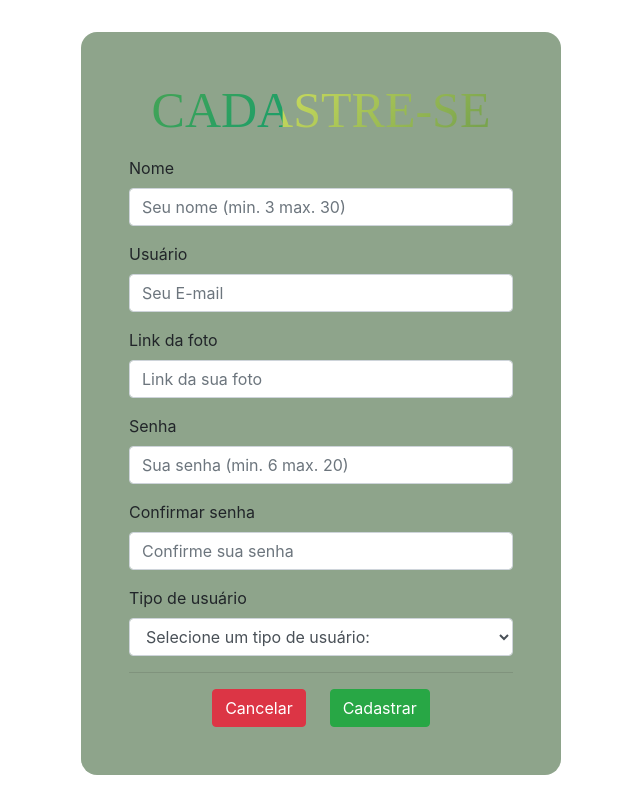
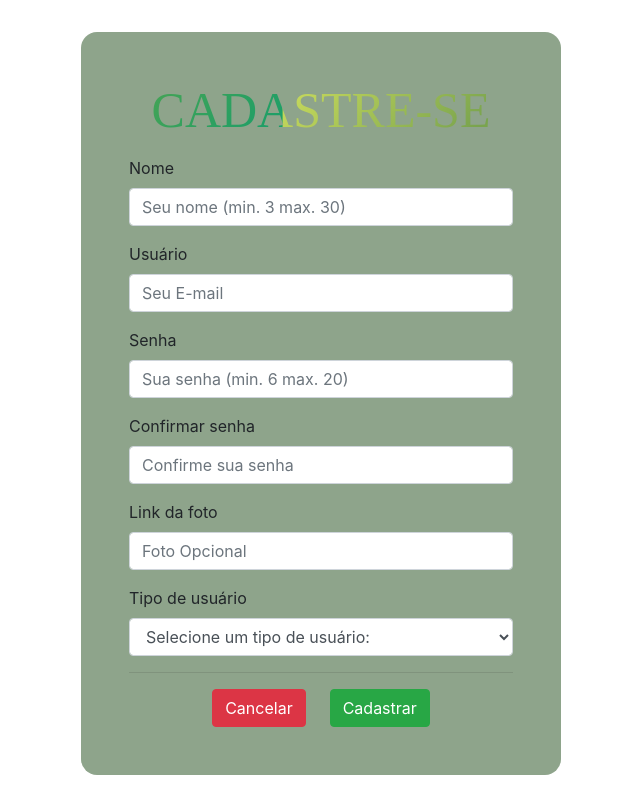
Before and after one commit to GabrielaFedermann/FeelingFront, an Angular app: page /cadastrar in a window 1280 px wide. Shown: the top 800 px of the page, without its empty margins (639-1279 px from the left). Built offline with nearby package versions, Linux system fonts and the light colour scheme.

Commit message:
@Riquemendes @vitor-pm [task: cadastrar]

```diff
--- a/src/app/cadastrar/cadastrar.component.html
+++ b/src/app/cadastrar/cadastrar.component.html
@@ -20,12 +20,6 @@
                         <label for="usuario">Usuário</label>
                         <input [(ngModel)]="user.email" class="form-control" type="text" name="usuario" id="usuario" placeholder="Seu E-mail">
                     </div>
-                    <div class="form-group">
-
-                        <label for="foto">Link da foto</label>
-                        <input [(ngModel)]="user.photo" class="form-control" type="text" name="foto" id="foto" placeholder="Link da sua foto">
-                    </div>
-
 
                     <div> </div>
                     <div class="form-group">
@@ -39,6 +33,11 @@
                         <input [(ngModel)]="user.password" class="form-control" type="password" name="confirmSenha" id="confirmSenha"
                             placeholder="Confirme sua senha"  maxlength="20">
 
+                    </div>
+                    <div class="form-group">
+
+                        <label for="foto">Link da foto</label>
+                        <input [(ngModel)]="user.photo" class="form-control" type="text" name="foto" id="foto" placeholder="Link da sua foto" placeholder= "Foto Opcional">
                     </div>
                     <div class="form-group">
 
```
